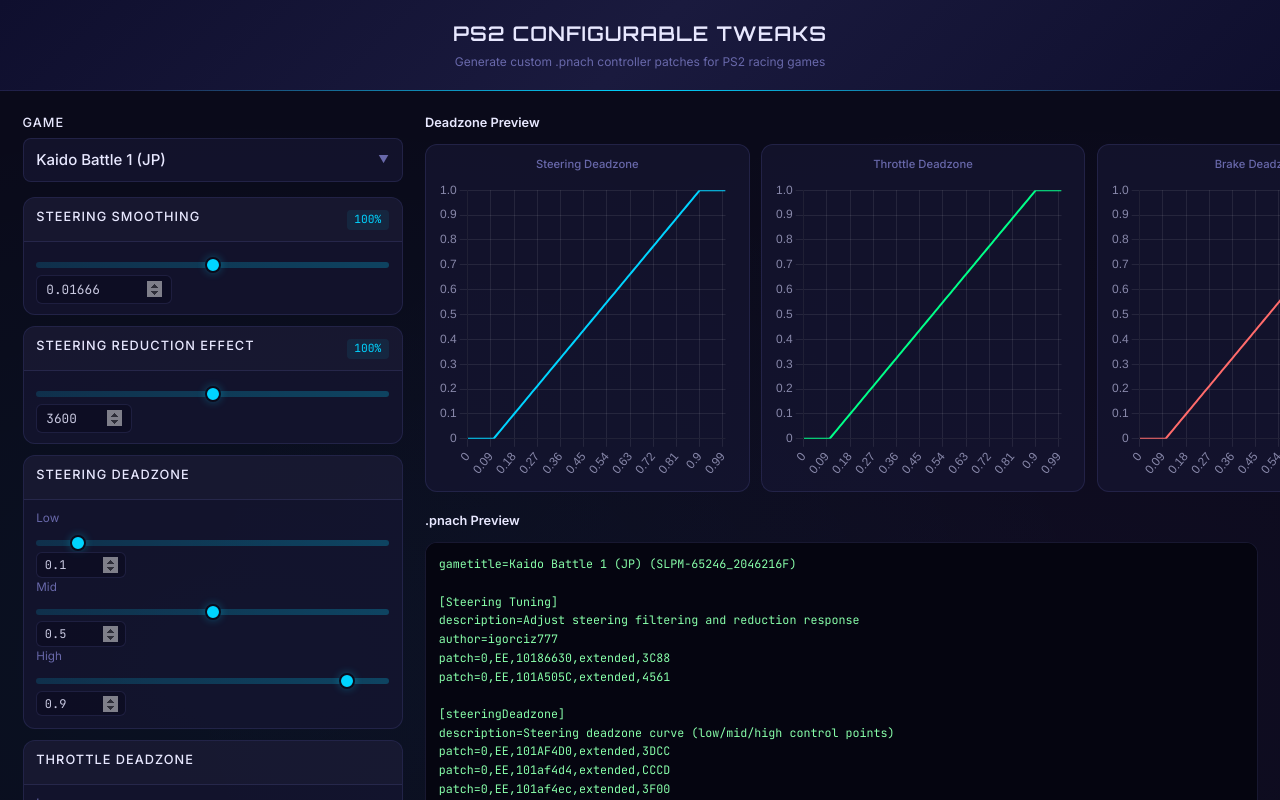
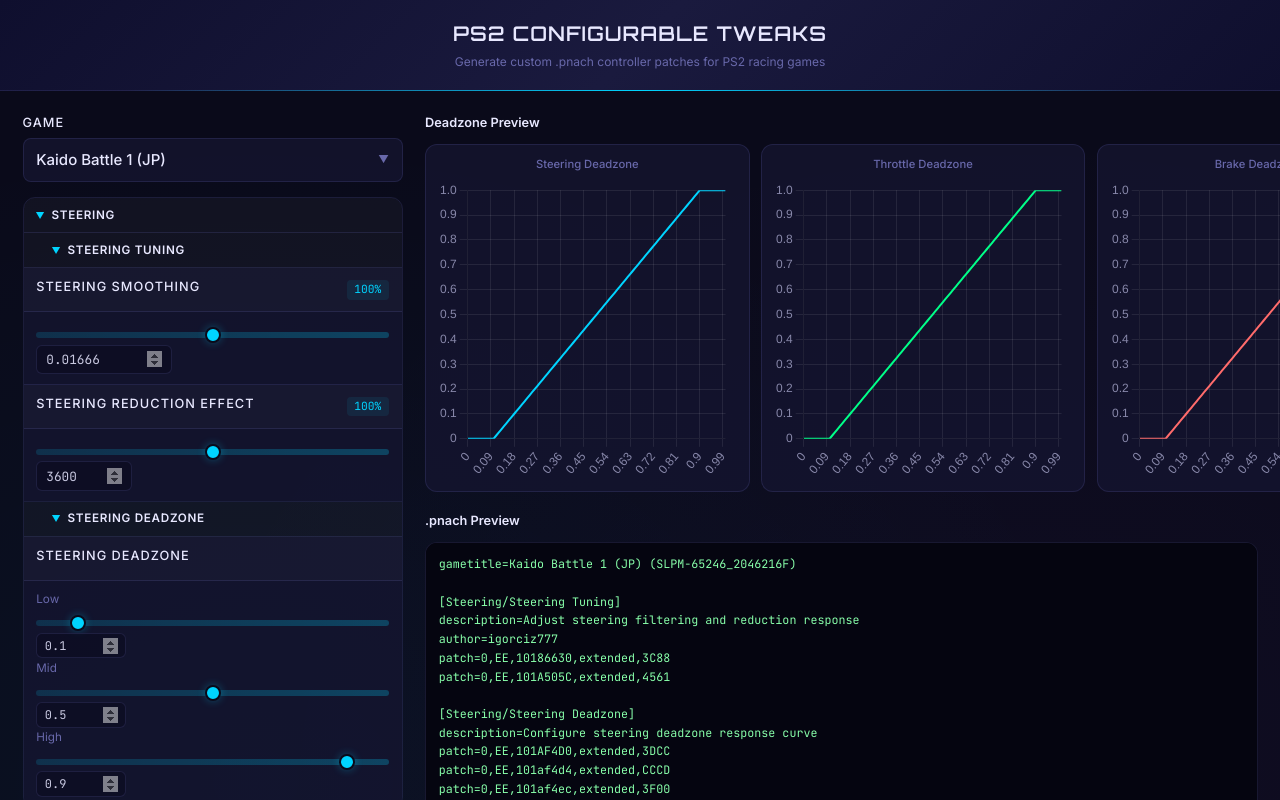
Before and after one commit to igorciz777/PS2-Configurable-Tweaks, a React (Vite) app in the folder frontend/: page / in a window 1280 px wide. Shown: the top 800 px of the page. Built offline with nearby package versions, Linux system fonts and the light colour scheme.

Commit message:
visual patch grouping

```diff
--- a/frontend/src/App.css
+++ b/frontend/src/App.css
@@ -199,6 +199,76 @@
 
 .field-body {
   padding: 0.65rem 0.85rem;
+}
+
+/* ─── Tag Groups ─── */
+.tag-group {
+  border: 1px solid var(--border);
+  border-radius: var(--radius);
+  overflow: hidden;
+  transition: border-color 0.2s;
+}
+.tag-group:hover {
+  border-color: var(--border-hover);
+}
+.tag-group + .tag-group {
+  margin-top: 0.75rem;
+}
+.tag-group-header {
+  display: flex;
+  align-items: center;
+  gap: 0.4rem;
+  padding: 0.55rem 0.85rem;
+  background: rgba(255, 255, 255, 0.03);
+  border-bottom: 1px solid var(--border);
+  cursor: pointer;
+  user-select: none;
+  transition: background 0.15s;
+}
+.tag-group-header:hover {
+  background: rgba(0, 212, 255, 0.05);
+}
+.tag-group-arrow {
+  font-size: 0.6rem;
+  color: var(--text-dim);
+  transition: transform 0.15s;
+  width: 10px;
+  flex-shrink: 0;
+}
+.tag-group-arrow.open {
+  color: var(--accent);
+}
+.tag-group-label {
+  font-size: 0.78rem;
+  font-weight: 600;
+  text-transform: uppercase;
+  letter-spacing: 0.06em;
+  color: var(--text-bright);
+}
+.tag-group-body {
+  display: flex;
+  flex-direction: column;
+}
+.tag-group-body > .tag-group {
+  border: none;
+  border-radius: 0;
+  margin-top: 0;
+}
+.tag-group-body > .tag-group + .tag-group {
+  border-top: 1px solid var(--border);
+}
+.tag-group-body > .field-card {
+  border: none;
+  border-radius: 0;
+}
+.tag-group-body > .field-card + .field-card {
+  border-top: 1px solid var(--border);
+}
+.tag-group-body > .field-card:hover {
+  box-shadow: none;
+}
+.tag-group-body > .field-card:last-child {
+  border-bottom: none;
 }
 
 /* ─── Range Slider ─── */
--- a/frontend/src/App.tsx
+++ b/frontend/src/App.tsx
@@ -2,7 +2,7 @@ import { useMemo } from 'react';
 import { useTweaksState } from './hooks/useTweaksState';
 import { generatePnach } from './pnach';
 import { GameSelector } from './components/GameSelector';
-import { FieldRenderer } from './components/fields/FieldRenderer';
+import { TagGroup } from './components/TagGroup';
 import { DeadzoneChart } from './components/DeadzoneChart';
 import { PnachOutput } from './components/PnachOutput';
 import { ActionButtons } from './components/ActionButtons';
@@ -51,16 +51,13 @@ export default function App() {
           <GameSelector value={gameKey} onChange={switchGame} />
 
           <div className="fields-list">
-            {config.fields.map(field => (
-              <FieldRenderer
-                key={field.id}
-                field={field}
-                values={values}
-                onSetValue={setValue}
-                getPercent={getPercent}
-                onUpdatePercent={updatePercent}
-              />
-            ))}
+            <TagGroup
+              fields={config.fields}
+              values={values}
+              onSetValue={setValue}
+              getPercent={getPercent}
+              onUpdatePercent={updatePercent}
+            />
           </div>
         </aside>
 
--- /dev/null
+++ b/frontend/src/components/TagGroup.tsx
@@ -0,0 +1,147 @@
+import { useState, useMemo } from 'react';
+import type { FieldConfig, TweakValues, TweakValue } from '../fields';
+import { FieldRenderer } from './fields/FieldRenderer';
+
+interface TagGroupProps {
+  fields: FieldConfig[];
+  values: TweakValues;
+  onSetValue: (key: string, value: TweakValue) => void;
+  getPercent: (fieldId: string) => number;
+  onUpdatePercent: (fieldId: string, pct: number) => void;
+}
+
+interface TreeNode {
+  label: string;
+  fullPath: string;
+  fields: FieldConfig[];
+  children: TreeNode[];
+}
+
+function buildTree(fields: FieldConfig[]): { roots: TreeNode[]; ungrouped: FieldConfig[] } {
+  const roots: TreeNode[] = [];
+  const ungrouped: FieldConfig[] = [];
+
+  for (const f of fields) {
+    const tag = f.tag;
+    if (!tag) {
+      ungrouped.push(f);
+      continue;
+    }
+
+    const parts = tag.split('/').map(s => s.trim()).filter(Boolean);
+    if (parts.length === 0) {
+      ungrouped.push(f);
+      continue;
+    }
+
+    let currentLevel = roots;
+    let accumulated = '';
+    for (let i = 0; i < parts.length; i++) {
+      accumulated = accumulated ? `${accumulated}/${parts[i]}` : parts[i];
+      let node = currentLevel.find(n => n.label === parts[i]);
+      if (!node) {
+        node = { label: parts[i], fullPath: accumulated, fields: [], children: [] };
+        currentLevel.push(node);
+      }
+      if (i === parts.length - 1) {
+        node.fields.push(f);
+      }
+      currentLevel = node.children;
+    }
+  }
+
+  return { roots, ungrouped };
+}
+
+function TreeNodeRow({
+  node,
+  values, onSetValue, getPercent, onUpdatePercent,
+  depth,
+}: {
+  node: TreeNode;
+  values: TweakValues;
+  onSetValue: (key: string, value: TweakValue) => void;
+  getPercent: (fieldId: string) => number;
+  onUpdatePercent: (fieldId: string, pct: number) => void;
+  depth: number;
+}) {
+  const [open, setOpen] = useState(true);
+
+  const hasContent = node.fields.length > 0 || node.children.length > 0;
+  if (!hasContent) return null;
+
+  return (
+    <div className="tag-group">
+      <div
+        className="tag-group-header"
+        style={{ paddingLeft: `${12 + depth * 16}px` }}
+        onClick={() => setOpen(!open)}
+      >
+        <span className={`tag-group-arrow ${open ? 'open' : ''}`}>
+          {open ? '▼' : '▶'}
+        </span>
+        <span className="tag-group-label">{node.label}</span>
+      </div>
+
+      {open && (
+        <div className="tag-group-body">
+          {node.fields.map(field => (
+            <FieldRenderer
+              key={field.id}
+              field={field}
+              values={values}
+              onSetValue={onSetValue}
+              getPercent={getPercent}
+              onUpdatePercent={onUpdatePercent}
+            />
+          ))}
+
+          {node.children.map(child => (
+            <TreeNodeRow
+              key={child.fullPath}
+              node={child}
+              values={values}
+              onSetValue={onSetValue}
+              getPercent={getPercent}
+              onUpdatePercent={onUpdatePercent}
+              depth={depth + 1}
+            />
+          ))}
+        </div>
+      )}
+    </div>
+  );
+}
+
+export function TagGroup(props: TagGroupProps) {
+  const { fields, values, onSetValue, getPercent, onUpdatePercent } = props;
+
+  const { roots, ungrouped } = useMemo(() => buildTree(fields), [fields]);
+
+  return (
+    <>
+      {roots.map(root => (
+        <TreeNodeRow
+          key={root.fullPath}
+          node={root}
+          values={values}
+          onSetValue={onSetValue}
+          getPercent={getPercent}
+          onUpdatePercent={onUpdatePercent}
+          depth={0}
+        />
+      ))}
+
+      {ungrouped.map(field => (
+        <FieldRenderer
+          key={field.id}
+          field={field}
+          values={values}
+          onSetValue={onSetValue}
+          getPercent={getPercent}
+          onUpdatePercent={onUpdatePercent}
+        />
+      ))}
+    </>
+  );
+}
--- a/frontend/src/config/games.json
+++ b/frontend/src/config/games.json
@@ -12,7 +12,7 @@
               "type": "percent",
               "id": "smoothing",
               "label": "Steering Smoothing",
-              "tag": "Steering Tuning",
+              "tag": "Steering/Steering Tuning",
               "comment": "Adjust steering filtering and reduction response",
               "author": "igorciz777",
               "min": 0.0020825,
@@ -28,7 +28,7 @@
               "type": "percent",
               "id": "reduction",
               "label": "Steering Reduction Effect",
-              "tag": "Steering Tuning",
+              "tag": "Steering/Steering Tuning",
               "min": 0,
               "max": 7200,
               "default": 3600,
@@ -42,7 +42,8 @@
               "type": "deadzone",
               "id": "steeringDeadzone",
               "label": "Steering Deadzone",
-              "comment": "Steering deadzone curve (low/mid/high control points)",
+              "tag": "Steering/Steering Deadzone",
+              "comment": "Configure steering deadzone response curve",
               "axis": "steering",
               "ranges": {
                 "low": { "min": 0, "max": 1, "default": 0.1, "step": 0.01 },
@@ -72,6 +73,7 @@
               "type": "deadzone",
               "id": "throttleDeadzone",
               "label": "Throttle Deadzone",
+              "tag": "Throttle/Throttle Deadzone",
               "axis": "throttle",
               "ranges": {
                 "low": { "min": 0, "max": 1, "default": 0.1, "step": 0.01 },
@@ -104,6 +106,7 @@
               "type": "deadzone",
               "id": "brakeDeadzone",
               "label": "Brake Deadzone",
+              "tag": "Brake/Brake Deadzone",
               "axis": "brake",
               "ranges": {
                 "low": { "min": 0, "max": 1, "default": 0.1, "step": 0.01 },
```
